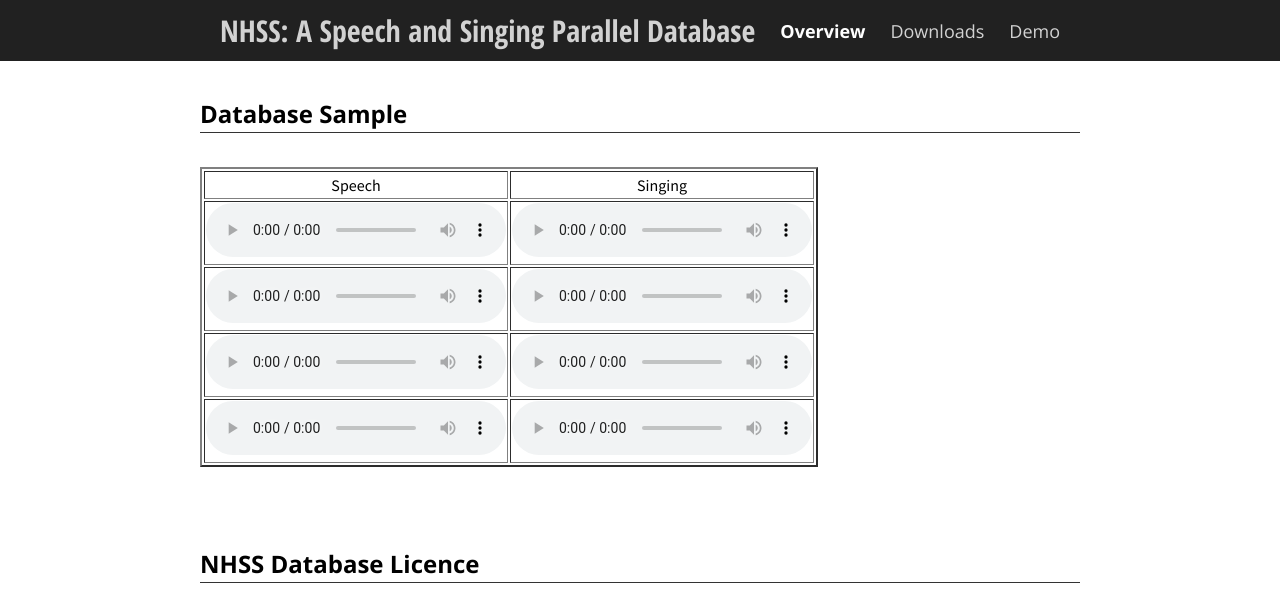
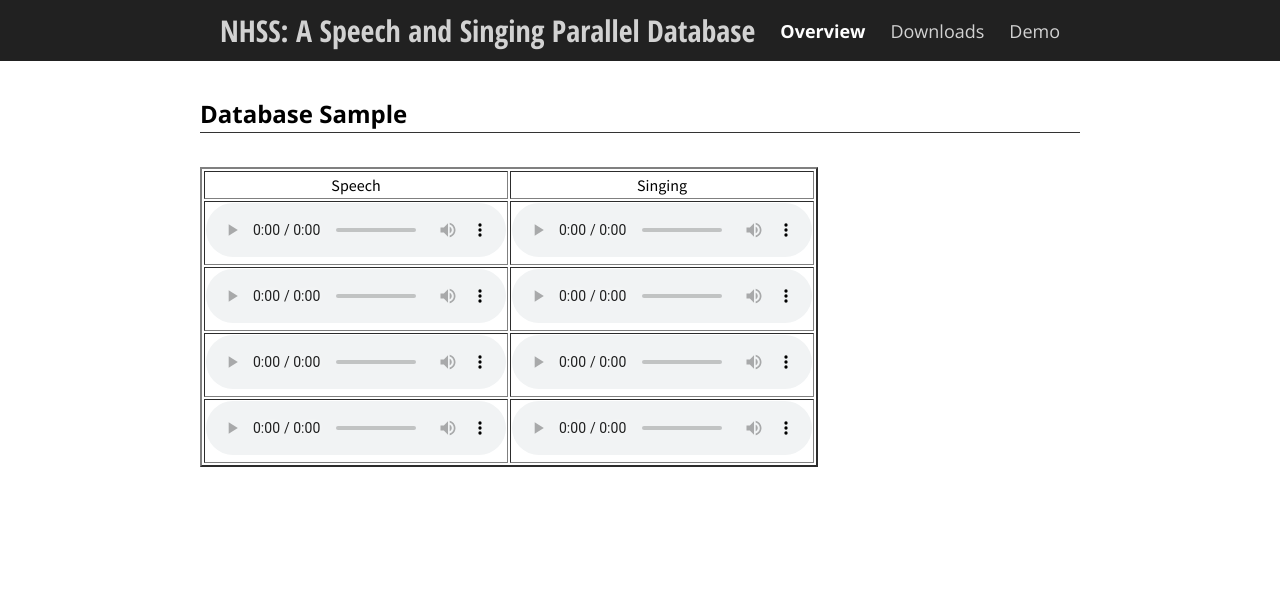
Before and after one commit to bidishasharma/bidishasharma.github.io, a Jekyll site: the page NHSS_Database/demo.html, which Jekyll copies as it is, in a window 1280 px wide. Shown: the top 607 px of the page. Built offline with Jekyll 4.4.1, drawn with Linux system fonts in a browser that asks for light colours.

Commit message:
Update demo.html

```diff
--- a/NHSS_Database/demo.html
+++ b/NHSS_Database/demo.html
@@ -92,10 +92,10 @@
 	    </p>  -->
 
 <p></p>
-<h2 class="add-top-margin">NHSS Database Licence</h2>
+<!-- <h2 class="add-top-margin">NHSS Database Licence</h2>
 <hr>
 <p><iframe src="uploads/NUSLicence.pdf#toolbar=0" width="100%" height="500px">
-    </iframe></p>
+    </iframe></p>-->
 
 
       </div>
```
